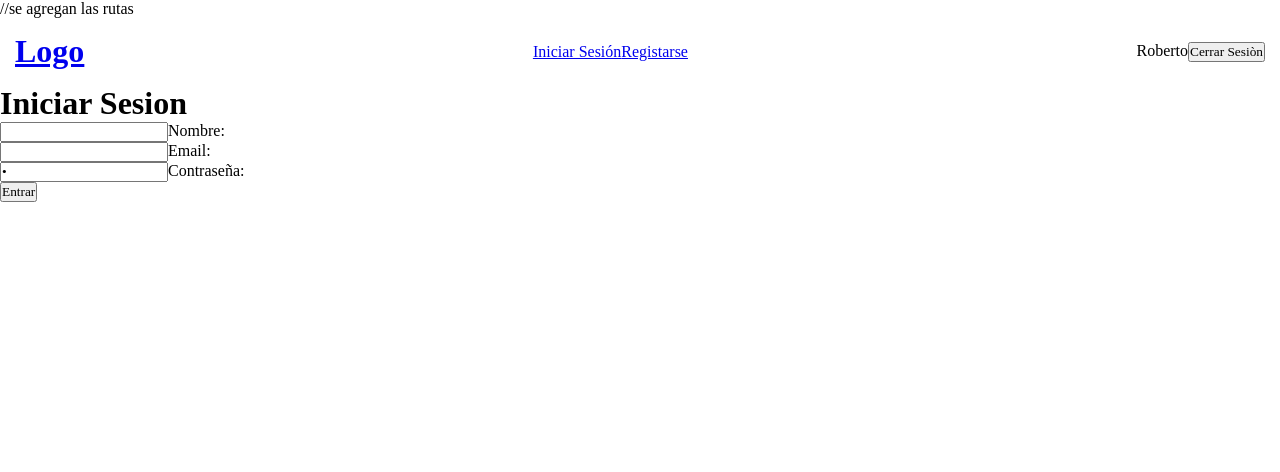
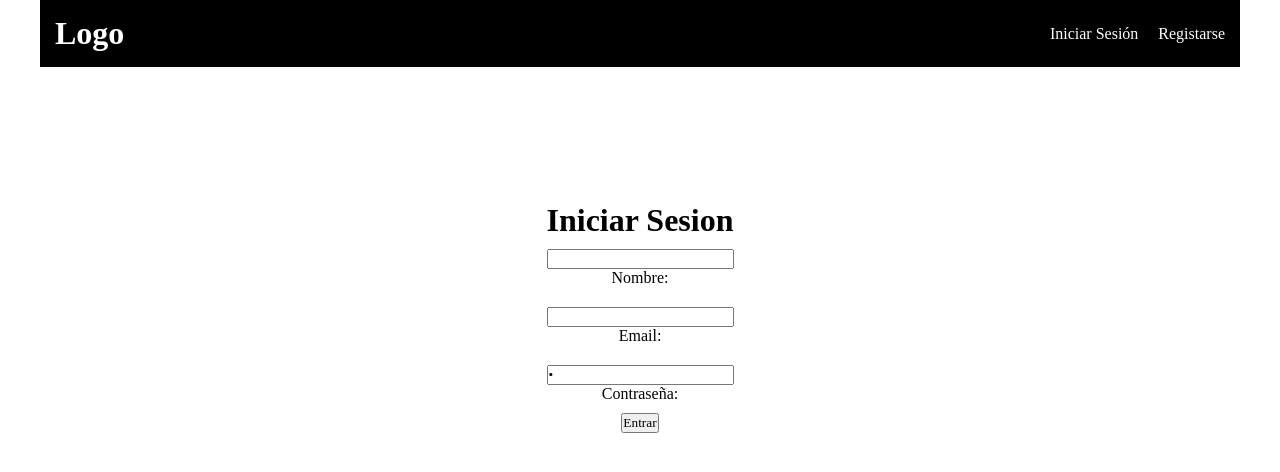
Before and after one commit to Claudiogonzalezok/login-registro, a React (Vite) app: page /login in a window 1280 px wide. Shown: the top 472 px of the page. Built offline with nearby package versions, Linux system fonts and the light colour scheme.

Commit message:
se agrego estilos y se corrigieron algno errores

```diff
--- a/src/Navbar.jsx
+++ b/src/Navbar.jsx
@@ -1,7 +1,15 @@
 import React from 'react'
-import { Outlet, Link } from 'react-router-dom'
+import { Outlet, Link, useLocation, useNavigate, replace } from 'react-router-dom'
 
 export const Navbar = () => {
+  const { state } = useLocation();
+  const navigate = useNavigate();
+  const onLogout = () =>{
+    navigate('/login' , {
+      replace: true,
+    })
+  }
+
   return (
     <>
         <header>
@@ -9,14 +17,24 @@ export const Navbar = () => {
             <Link to='/'>Logo</Link>
           </h1>
 
-          <nav>
-            <Link to='/Login'>Iniciar Sesión</Link>
-            <Link to='/Register'>Registarse</Link>
-          </nav>
-          <div className="user">
-            <span className="username">Roberto</span>
-            <button className='btn-logout'>Cerrar Sesiòn</button>
-          </div>
+          {
+            state?.logged?
+            (
+
+              <div className="user">
+                <span className="username">{state?.name}</span>
+                <button className='btn-logout' onClick={onLogout}>Cerrar Sesion</button>
+              </div>
+
+            ) :
+            (
+
+              <nav>
+                <Link to='/login'>Iniciar Sesión</Link>
+                <Link to='/register'>Registarse</Link>
+              </nav>
+            )
+          }
         </header>
 
         <Outlet/>
--- a/src/index.css
+++ b/src/index.css
@@ -1,13 +1,79 @@
-*{
+* {
 	margin: 0;
 	padding: 0;
 	font-family: Poppins;
 	box-sizing: border-box;
 }
-header{
+
+body {
+	max-width: 1200px;
+	margin: 0 auto;
+}
+
+header {
 	display: flex;
 	justify-content: space-between;
 	align-items: center;
 
 	padding: 15px;
+	background-color: #000;
+	color: #fff;
 }
+
+h1 a {
+	text-decoration: none;
+	color: #fff;
+}
+
+nav,
+.user {
+	display: flex;
+	align-items: center;
+	gap: 20px;
+}
+
+nav a {
+	text-decoration: none;
+	color: #fff;
+}
+
+.username {
+	color: #fff;
+}
+
+.btn-logout {
+	border: 1px solid #fff;
+	background: none;
+	color: #fff;
+	padding: 5px 20px;
+	border-radius: 6px;
+	cursor: pointer;
+}
+
+.btn-logout:hover {
+	background-color: #fff;
+	color: #000;
+}
+
+/*  */
+
+.wrapper {
+	display: flex;
+	align-items: center;
+	justify-content: center;
+	height: 500px;
+}
+
+form {
+	display: flex;
+	align-items: center;
+	flex-direction: column;
+}
+
+.input-group {
+	display: flex;
+	flex-direction: column;
+	width: 100%;
+	margin: 10px 0;
+	text-align: center;
+}
--- a/src/pages/LoginPage.jsx
+++ b/src/pages/LoginPage.jsx
@@ -27,7 +27,7 @@ export const LoginPage = () => {
 
   return (
     <div className="wrapper">
-      <form>
+      <form onSubmit={onLogin}>
         <h1>Iniciar Sesion</h1>
         <div className="input-group">
           <input
--- a/src/pages/RegisterPage.jsx
+++ b/src/pages/RegisterPage.jsx
@@ -15,7 +15,7 @@ export const RegisterPage = () => {
 
   const onRegister = (e) => {
     e.preventDefault()
-    navigate('/dashboard' , {
+    navigate('/login' , {
       replace: true,
       state: {
         logged: true,
--- a/src/router/AppRouter.jsx
+++ b/src/router/AppRouter.jsx
@@ -1,17 +1,24 @@
 import { Routes, Route} from 'react-router-dom'
 import {Navbar} from '../Navbar'
 import {HomePage, DashboardPage, LoginPage, RegisterPage} from '../pages'
+import { PrivateRoute } from './PrivateRoute'
 
 export const AppRouter = () => {
   return (
     <>
-    //se agregan las rutas
         <Routes>
             <Route path='/' element={<Navbar/>}>
                 <Route index element={<HomePage/>}/>
                 <Route path='login' element={<LoginPage/>}/>
                 <Route path='register' element={<RegisterPage/>}/>
-                <Route path='dashboard' element={<DashboardPage/>}/>
+                <Route
+                  path='dashboard'
+                  element={
+                    <PrivateRoute>
+                      <DashboardPage/>
+                    </PrivateRoute>
+                  }
+                />
             </Route>
         </Routes>
     </>
--- /dev/null
+++ b/src/router/PrivateRoute.jsx
@@ -0,0 +1,9 @@
+import React from 'react'
+import { Navigate, useLocation } from 'react-router-dom'
+
+export const PrivateRoute = ({children}) => {
+    const { state } = useLocation()
+  return (
+    state?.logged ? children : <Navigate to='/login' />
+  )
+}
```
Lines whose indentation alone changed are shown as unchanged.
